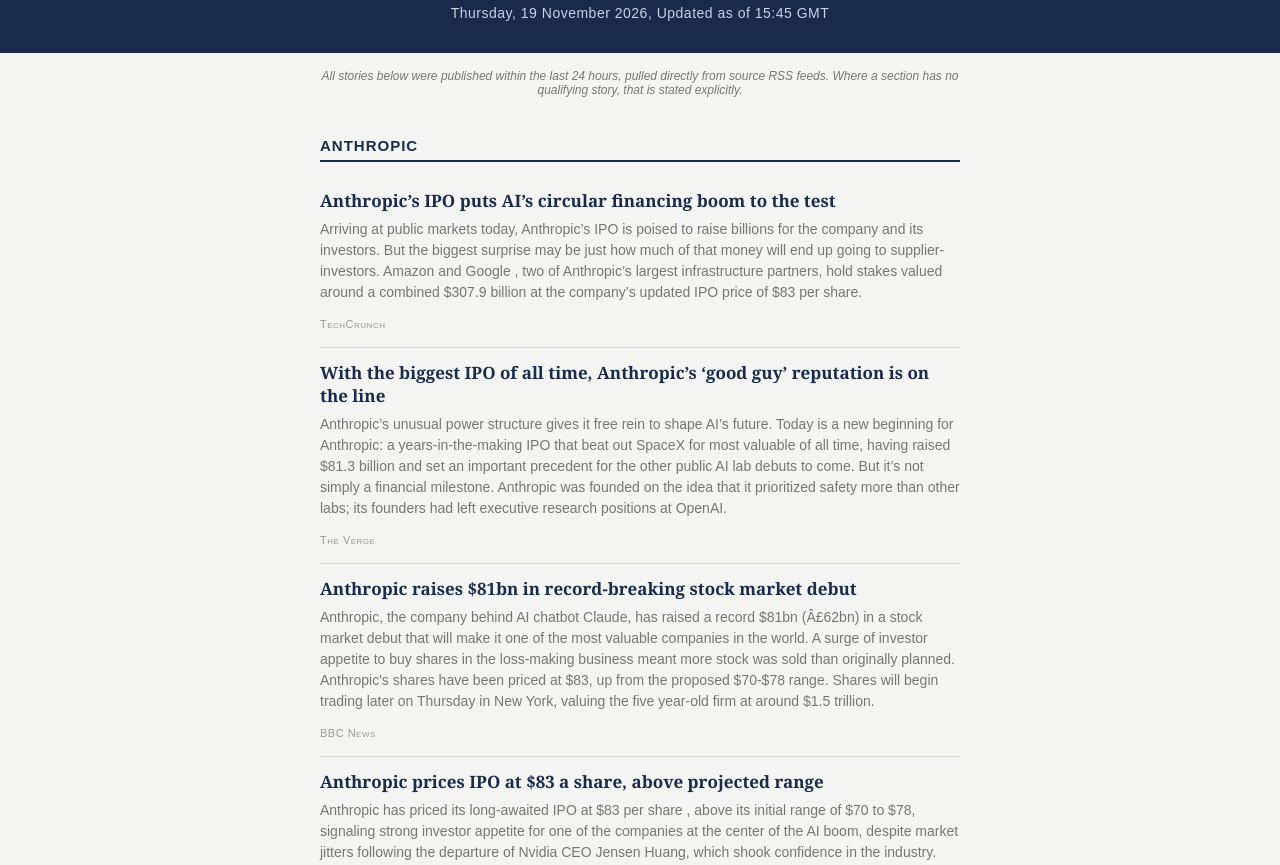
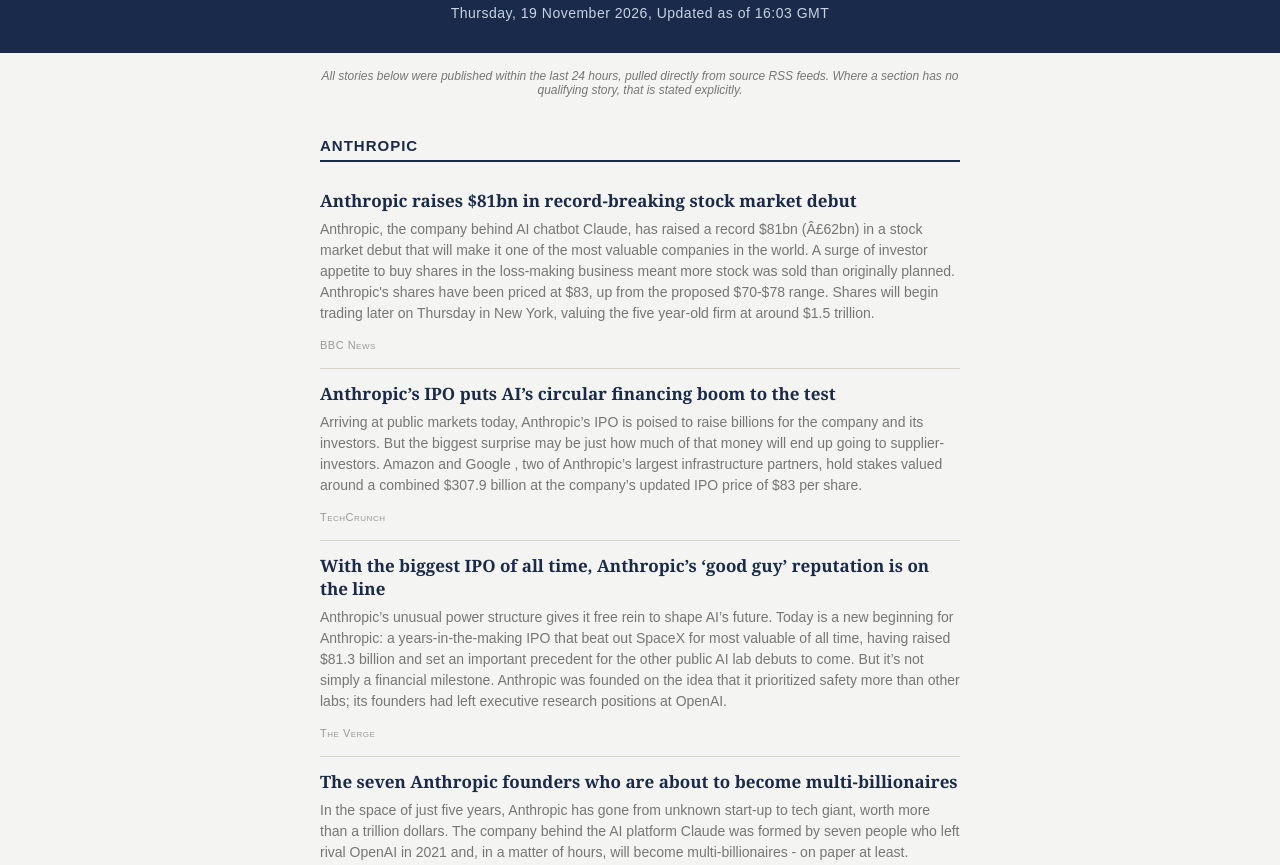
Before and after one commit to WilliamGitty/bc-daily-briefing, a plain HTML site: page index.html in a window 1280 px wide. Shown: the part 78-943 px from the top of the page. Drawn offline with Linux system fonts and the light colour scheme.

Commit message:
Automated daily rebuild

```diff
--- a/index.html
+++ b/index.html
@@ -127,12 +127,17 @@
 <body>
   <div class="masthead">
     <h1>Blenheim Chalcot Daily Tech Briefing</h1>
-    <span class="date">Thursday, 19 November 2026, Updated as of 15:45 GMT</span>
+    <span class="date">Thursday, 19 November 2026, Updated as of 16:03 GMT</span>
   </div>
   <p class="intro">All stories below were published within the last 24 hours, pulled directly from source RSS feeds. Where a section has no qualifying story, that is stated explicitly.</p>
   <main>
       <section class="section">
         <h2>Anthropic</h2>
+        <article class="story">
+          <a class="headline" href="https://www.bbc.co.uk/news/articles/c6742m39xgzxo?at_medium=RSS&amp;at_campaign=rss" target="_blank" rel="noopener">Anthropic raises $81bn in record-breaking stock market debut</a>
+          <p class="summary">Anthropic, the company behind AI chatbot Claude, has raised a record $81bn (Â£62bn) in a stock market debut that will make it one of the most valuable companies in the world. A surge of investor appetite to buy shares in the loss-making business meant more stock was sold than originally planned. Anthropic&#x27;s shares have been priced at $83, up from the proposed $70-$78 range. Shares will begin trading later on Thursday in New York, valuing the five year-old firm at around $1.5 trillion.</p>
+          <span class="source"><a href="https://www.bbc.co.uk/news/articles/c6742m39xgzxo?at_medium=RSS&amp;at_campaign=rss" target="_blank" rel="noopener">BBC News</a></span>
+        </article>
         <article class="story">
           <a class="headline" href="https://techcrunch.com/2026/11/19/anthropics-ipo-puts-ais-circular-financing-boom-to-the-test/" target="_blank" rel="noopener">Anthropic’s IPO puts AI’s circular financing boom to the test</a>
           <p class="summary">Arriving at public markets today, Anthropic’s IPO is poised to raise billions for the company and its investors. But the biggest surprise may be just how much of that money will end up going to supplier-investors. Amazon and Google , two of Anthropic’s largest infrastructure partners, hold stakes valued around a combined $307.9 billion at the company’s updated IPO price of $83 per share.</p>
@@ -144,14 +149,9 @@
           <span class="source"><a href="https://www.theverge.com/ai-artificial-intelligence/1037459/anthropic-ipo-safe-ai-reputation-power-structure" target="_blank" rel="noopener">The Verge</a></span>
         </article>
         <article class="story">
-          <a class="headline" href="https://www.bbc.co.uk/news/articles/c6742m39xgzxo?at_medium=RSS&amp;at_campaign=rss" target="_blank" rel="noopener">Anthropic raises $81bn in record-breaking stock market debut</a>
-          <p class="summary">Anthropic, the company behind AI chatbot Claude, has raised a record $81bn (Â£62bn) in a stock market debut that will make it one of the most valuable companies in the world. A surge of investor appetite to buy shares in the loss-making business meant more stock was sold than originally planned. Anthropic&#x27;s shares have been priced at $83, up from the proposed $70-$78 range. Shares will begin trading later on Thursday in New York, valuing the five year-old firm at around $1.5 trillion.</p>
-          <span class="source"><a href="https://www.bbc.co.uk/news/articles/c6742m39xgzxo?at_medium=RSS&amp;at_campaign=rss" target="_blank" rel="noopener">BBC News</a></span>
-        </article>
-        <article class="story">
-          <a class="headline" href="https://techcrunch.com/2026/11/18/anthropic-reportedly-prices-ipo-at-83-a-share-above-projected-range/" target="_blank" rel="noopener">Anthropic prices IPO at $83 a share, above projected range</a>
-          <p class="summary">Anthropic has priced its long-awaited IPO at $83 per share , above its initial range of $70 to $78, signaling strong investor appetite for one of the companies at the center of the AI boom, despite market jitters following the departure of Nvidia CEO Jensen Huang, which shook confidence in the industry.</p>
-          <span class="source"><a href="https://techcrunch.com/2026/11/18/anthropic-reportedly-prices-ipo-at-83-a-share-above-projected-range/" target="_blank" rel="noopener">TechCrunch</a></span>
+          <a class="headline" href="https://www.bbc.co.uk/news/articles/cmd7159vlr85o?at_medium=RSS&amp;at_campaign=rss" target="_blank" rel="noopener">The seven Anthropic founders who are about to become multi-billionaires</a>
+          <p class="summary">In the space of just five years, Anthropic has gone from unknown start-up to tech giant, worth more than a trillion dollars. The company behind the AI platform Claude was formed by seven people who left rival OpenAI in 2021 and, in a matter of hours, will become multi-billionaires - on paper at least. Anthropic is floating the business on the US stock exchange and will sell its shares at $83 each, it said on Wednesday.</p>
+          <span class="source"><a href="https://www.bbc.co.uk/news/articles/cmd7159vlr85o?at_medium=RSS&amp;at_campaign=rss" target="_blank" rel="noopener">BBC News</a></span>
         </article>
       </section>
       <section class="section">
```
